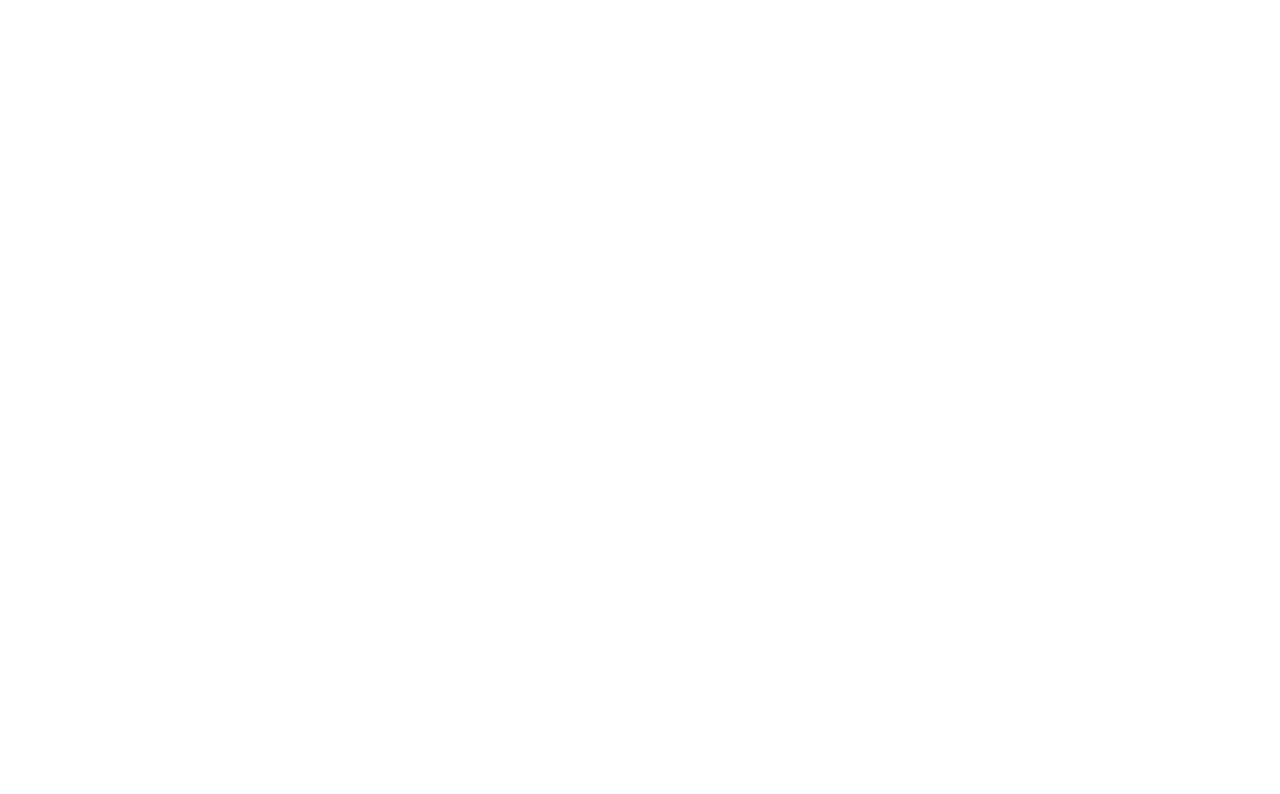
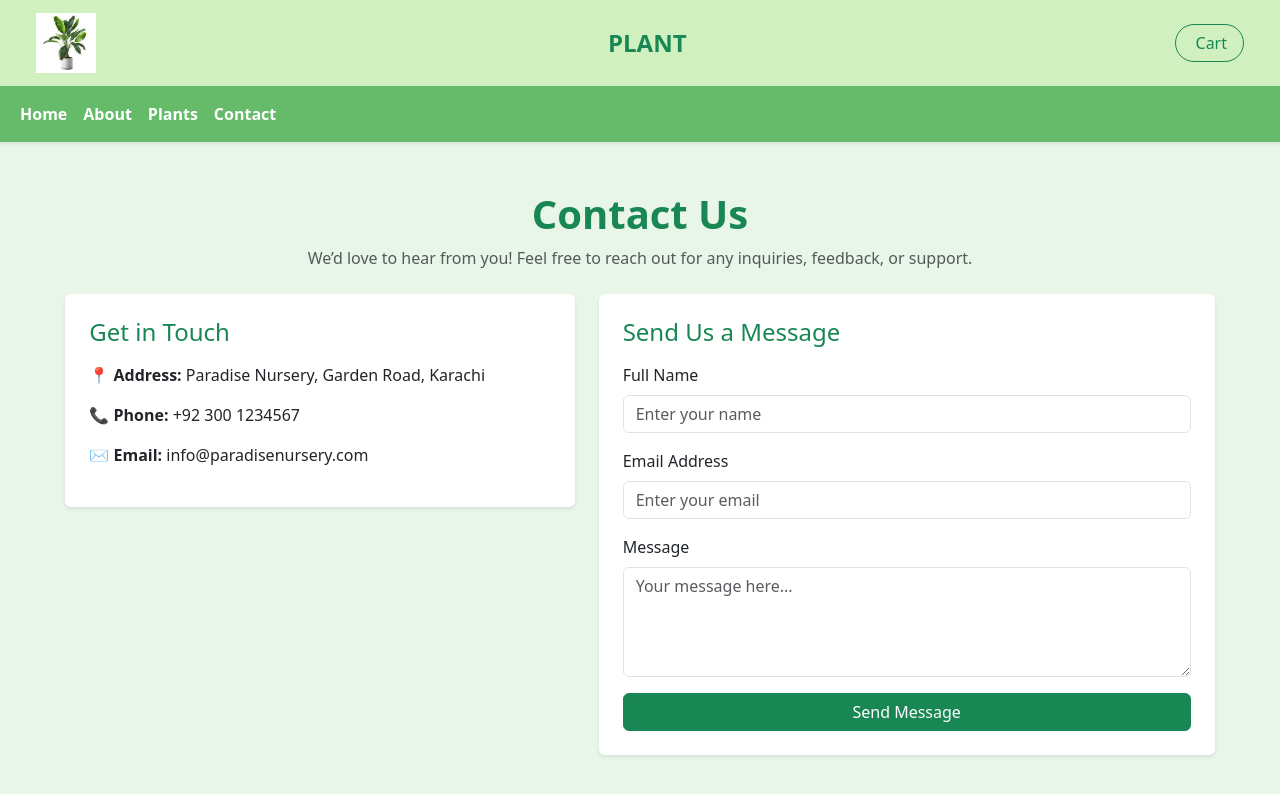
Before and after one commit to saima-46/plant, a React (Vite) app: page /contact in a window 1280 px wide. Before the commit this address had no page. Shown: the top 794 px of the page. Built offline with nearby package versions, Linux system fonts and the light colour scheme.

Commit message:
contact us

```diff
--- a/src/App.jsx
+++ b/src/App.jsx
@@ -6,6 +6,7 @@
 import { Route, Routes } from 'react-router-dom'
 import Plant from './page/plant'
 import About from './page/about'
+import Contact from './page/contact'
 import 'bootstrap/dist/css/bootstrap.min.css';
 
 
@@ -19,6 +20,7 @@
         <Route path="/" element={<Home />}/>
         <Route path="/plant" element={<Plant />} />
        <Route path='/about' element={<About/>}/>
+       <Route path='/contact' element={<Contact/>}/>
       </Routes>
     </>
   )
--- a/src/component/subHeading.jsx/index.jsx
+++ b/src/component/subHeading.jsx/index.jsx
@@ -2,8 +2,12 @@
 import { Link } from "react-router-dom";
 import "bootstrap/dist/css/bootstrap.min.css";
 
+
 const Subheading = () => {
   return (
+    <>
+
+
     <nav
       className="navbar navbar-expand-lg shadow-sm"
       style={{ backgroundColor: "#66bb6a" }} // 🌿 soft green color
@@ -52,6 +56,7 @@
         </div>
       </div>
     </nav>
+    </>
   );
 };
 
--- a/src/page/contact/index.jsx
+++ b/src/page/contact/index.jsx
@@ -0,0 +1,82 @@
+import React from "react";
+import "bootstrap/dist/css/bootstrap.min.css";
+import Header from "../../component/header";
+import Subheading from "../../component/subHeading.jsx";
+
+const Contact = () => {
+  return (<>
+  <Header/>
+  <Subheading/>
+    <div
+      className="container-fluid py-5"
+      style={{
+        backgroundColor: "#e8f5e9",
+        minHeight: "100vh",
+      }}
+    >
+      <div className="text-center mb-4">
+        <h1 className="text-success fw-bold">Contact Us</h1>
+        <p className="text-muted">
+          We’d love to hear from you! Feel free to reach out for any inquiries,
+          feedback, or support.
+        </p>
+      </div>
+
+      <div className="row justify-content-center">
+        {/* Left Side: Contact Details */}
+        <div className="col-md-5 mb-4">
+          <div className="card shadow-sm p-4 border-0">
+            <h4 className="text-success mb-3">Get in Touch</h4>
+            <p>
+              <strong>📍 Address:</strong> Paradise Nursery, Garden Road, Karachi
+            </p>
+            <p>
+              <strong>📞 Phone:</strong> +92 300 1234567
+            </p>
+            <p>
+              <strong>✉️ Email:</strong> info@paradisenursery.com
+            </p>
+          </div>
+        </div>
+
+        {/* Right Side: Contact Form */}
+        <div className="col-md-6">
+          <div className="card shadow-sm p-4 border-0">
+            <h4 className="text-success mb-3">Send Us a Message</h4>
+            <form>
+              <div className="mb-3">
+                <label className="form-label">Full Name</label>
+                <input
+                  type="text"
+                  className="form-control"
+                  placeholder="Enter your name"
+                />
+              </div>
+              <div className="mb-3">
+                <label className="form-label">Email Address</label>
+                <input
+                  type="email"
+                  className="form-control"
+                  placeholder="Enter your email"
+                />
+              </div>
+              <div className="mb-3">
+                <label className="form-label">Message</label>
+                <textarea
+                  className="form-control"
+                  rows="4"
+                  placeholder="Your message here..."
+                ></textarea>
+              </div>
+              <button type="submit" className="btn btn-success w-100">
+                Send Message
+              </button>
+            </form>
+          </div>
+        </div>
+      </div>
+    </div></>
+  );
+};
+
+export default Contact;
```
